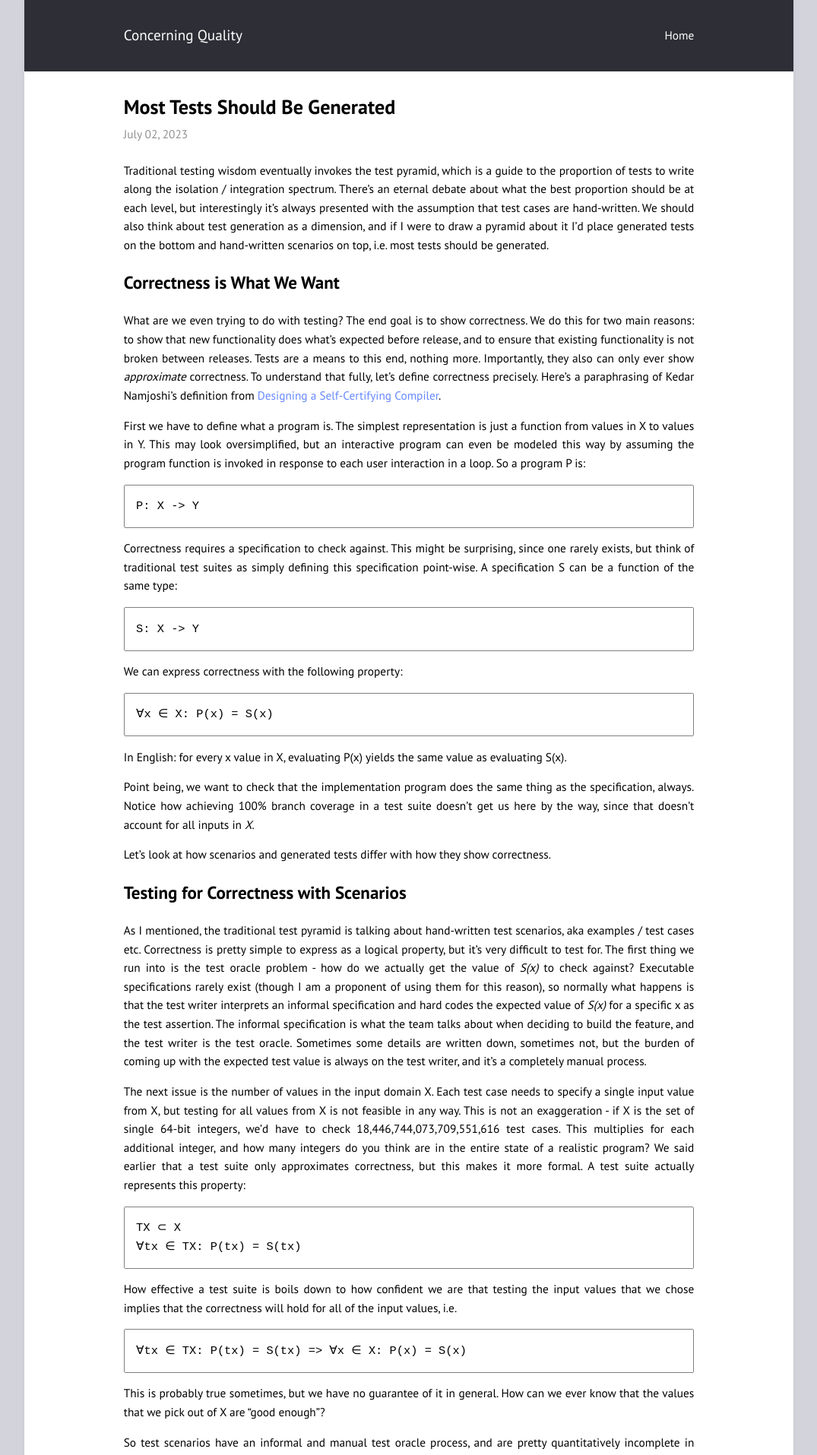
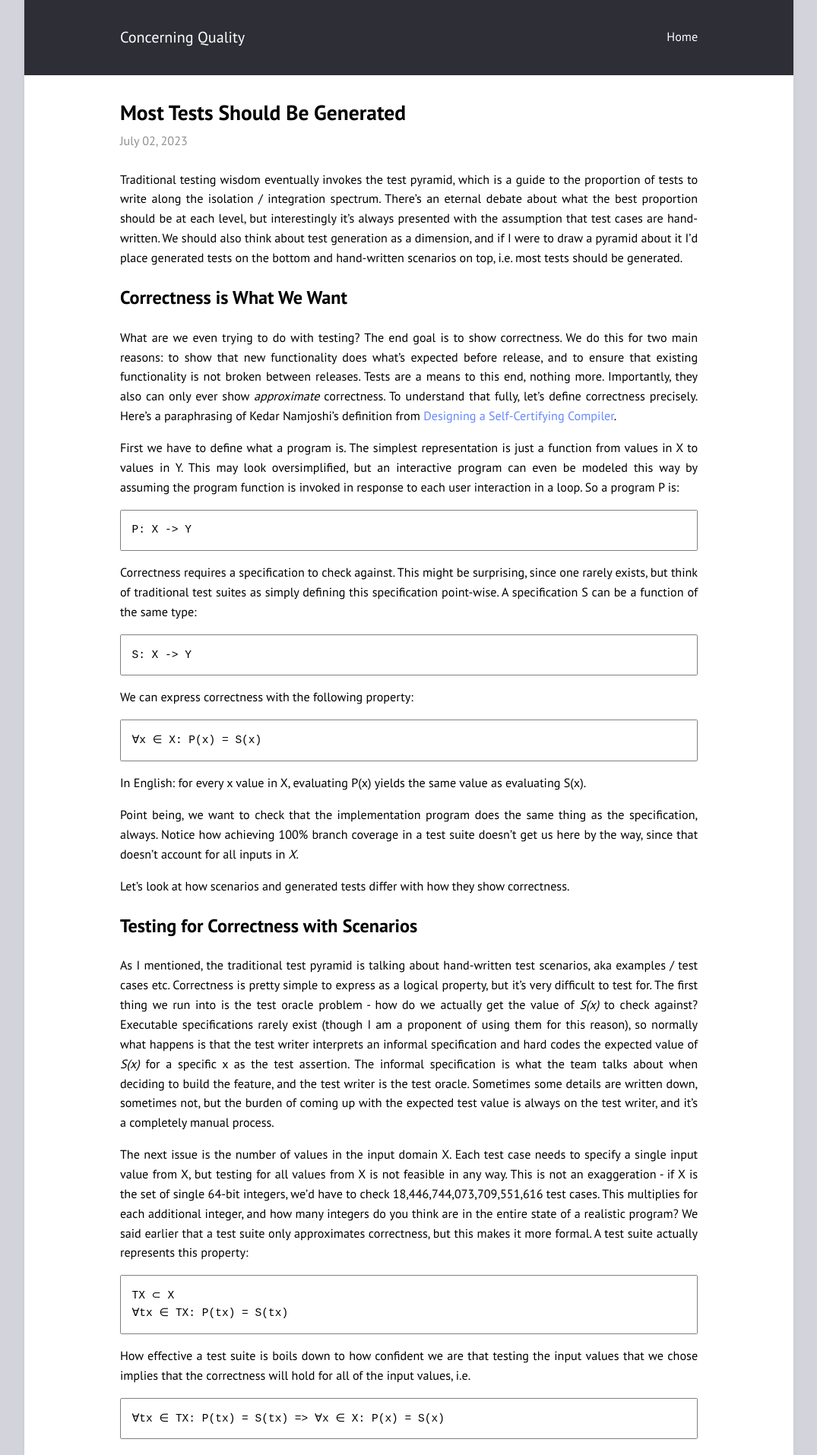
Before and after one commit to amw-zero/concerning_quality, a Jekyll site: the page built from _posts/2023-07-02-generated-tests.md, in a window 1280 px wide. Shown: the top 1915 px of the page at 76% size, without its empty margins (102-1177 px from the left). Built offline with Jekyll 4.4.1, drawn with Linux system fonts in a browser that asks for light colours; nearby versions of some CDN libraries.

Commit message:
Increase font size without increasing code size too much.

```diff
--- a/_sass/basic.sass
+++ b/_sass/basic.sass
@@ -83,5 +83,6 @@ pre
   border: 1px solid gray
   border-radius: 2px
   overflow-x: auto
+  font-size: .9em
 
 \:not(pre) > code
--- a/_sass/index.sass
+++ b/_sass/index.sass
@@ -1,4 +1,4 @@
-$font-size: calc(0.8rem + 0.2vw) !default
+$font-size: calc(0.85rem + 0.2vw) !default
 $font-weight: 400 !default
 $font-family: "PT Sans", -apple-system, "Helvetica Neue", "Segoe UI", "Roboto", sans-serif !default
 $heading-weight: 600 !default
```
